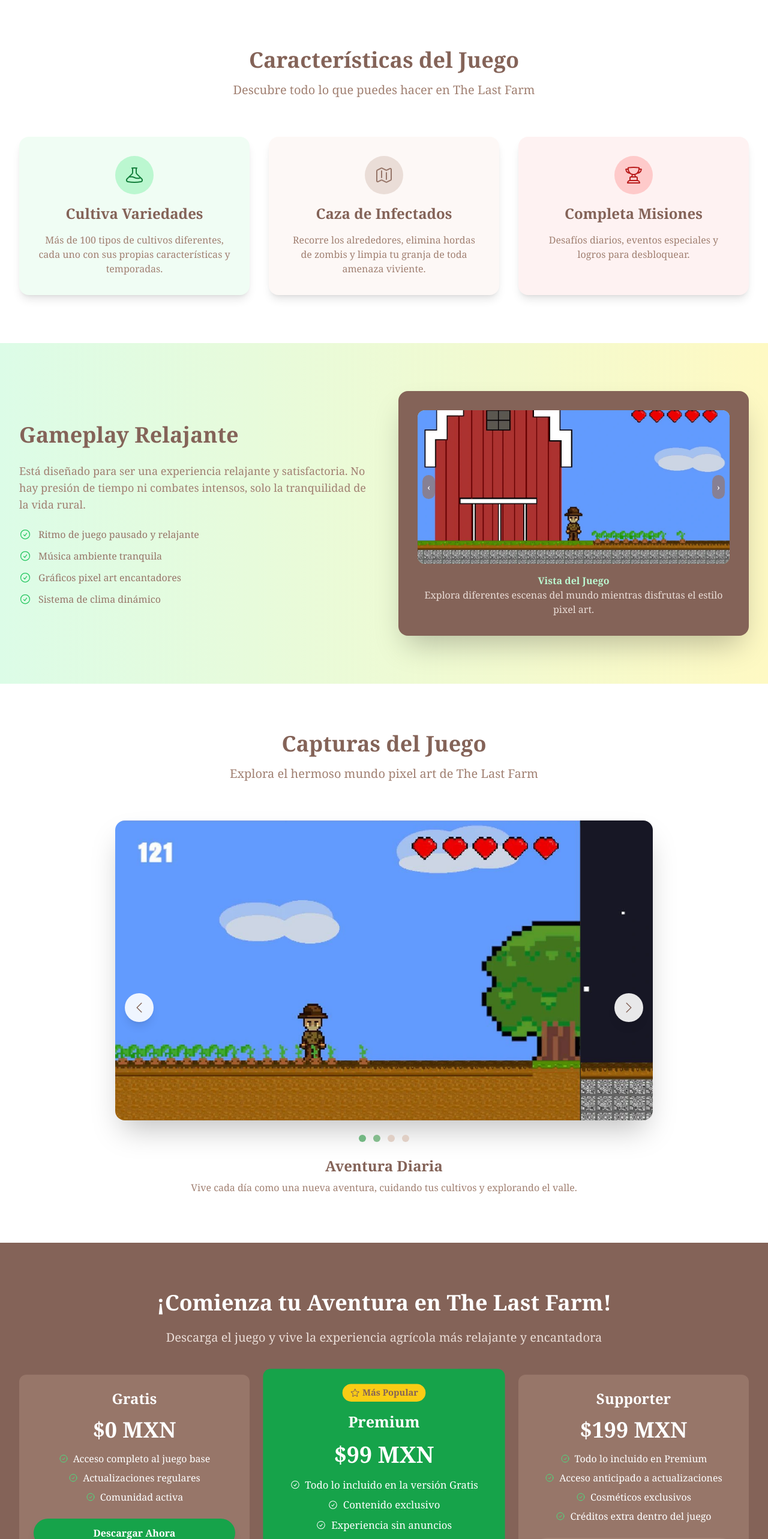
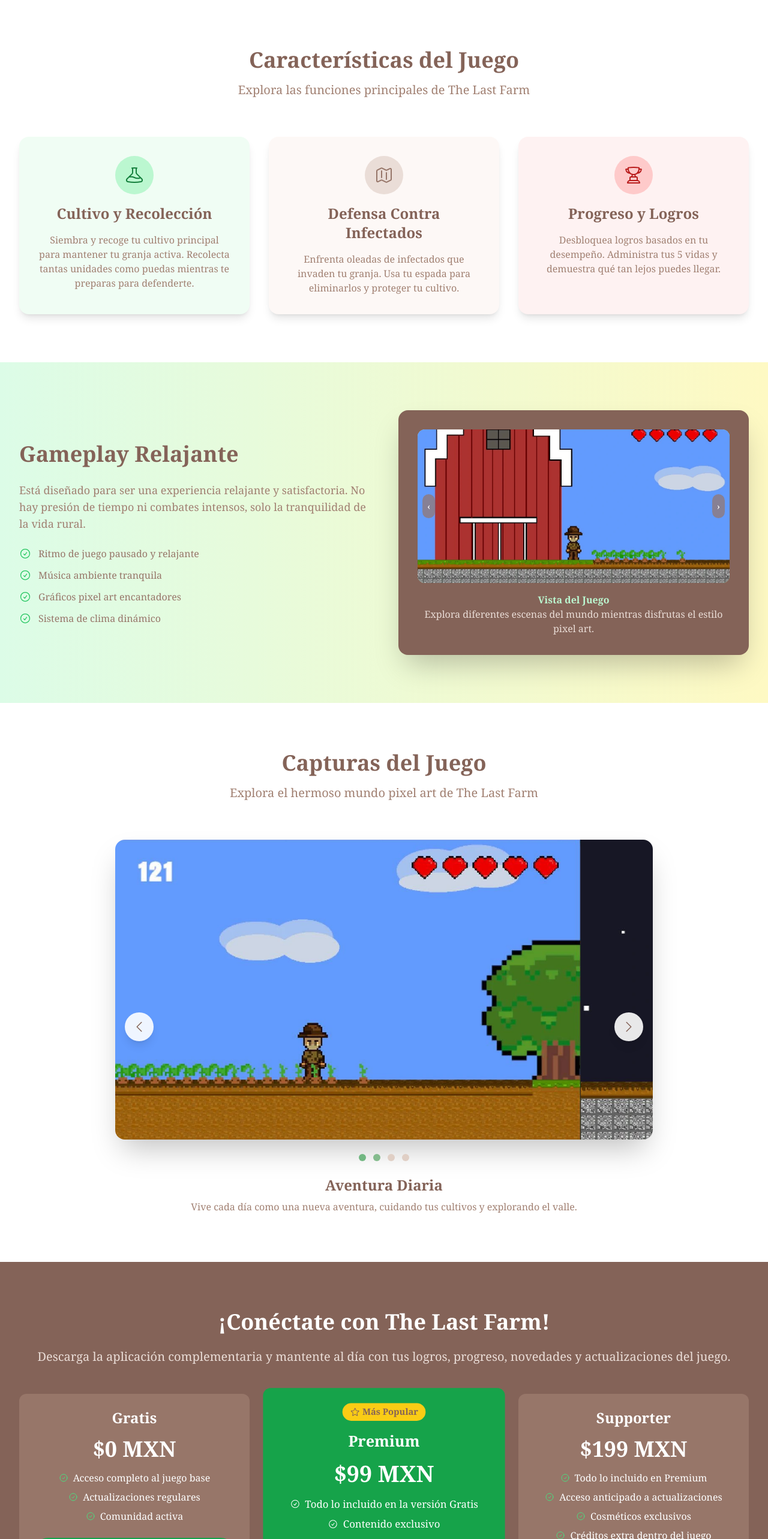
Before and after one commit to NolbertoChagala/landing_thelastfarm, a Vue app: page / in a window 1280 px wide. Shown: the part 800-3366 px from the top of the page at 60% size. Built offline with nearby package versions, Linux system fonts and the light colour scheme.

Commit message:
correcion de contextos

```diff
--- a/src/components/landing/DownloadSection.vue
+++ b/src/components/landing/DownloadSection.vue
@@ -2,11 +2,11 @@
   <section id="download" class="section-padding bg-farm-brown-800 text-white">
     <div class="container-custom text-center px-6 sm:px-0">
       <h2 class="text-3xl sm:text-4xl font-bold mb-6">
-        ¡Comienza tu Aventura en The Last Farm!
+        ¡Conéctate con The Last Farm!
       </h2>
       <p class="text-lg sm:text-xl mb-12 text-farm-brown-200">
-        Descarga el juego y vive la experiencia agrícola más relajante y
-        encantadora
+        Descarga la aplicación complementaria y mantente al día con tus logros,
+        progreso, novedades y actualizaciones del juego.
       </p>
 
       <div class="grid md:grid-cols-3 gap-8 mb-12">
@@ -112,19 +112,7 @@
           class="bg-gray-800 hover:bg-gray-700 px-6 py-3 rounded-lg transition-colors flex items-center justify-center space-x-2 w-full md:w-auto"
         >
           <DevicePhoneMobileIcon class="w-5 h-5" />
-          <span>App Store</span>
-        </button>
-        <button
-          class="bg-gray-800 hover:bg-gray-700 px-6 py-3 rounded-lg transition-colors flex items-center justify-center space-x-2 w-full md:w-auto"
-        >
-          <DevicePhoneMobileIcon class="w-5 h-5" />
-          <span>Google Play</span>
-        </button>
-        <button
-          class="bg-gray-800 hover:bg-gray-700 px-6 py-3 rounded-lg transition-colors flex items-center justify-center space-x-2 w-full md:w-auto"
-        >
-          <ComputerDesktopIcon class="w-5 h-5" />
-          <span>Windows</span>
+          <span>Descargar desde MediaFire</span>
         </button>
       </div>
     </div>
--- a/src/components/landing/FeaturesSection.vue
+++ b/src/components/landing/FeaturesSection.vue
@@ -6,11 +6,12 @@
           Características del Juego
         </h2>
         <p class="text-xl text-farm-brown-600">
-          Descubre todo lo que puedes hacer en The Last Farm
+          Explora las funciones principales de The Last Farm
         </p>
       </div>
 
       <div class="grid md:grid-cols-2 lg:grid-cols-3 gap-8">
+        <!-- Cultivo principal -->
         <div
           class="bg-farm-green-50 rounded-2xl p-8 text-center shadow-lg hover:shadow-xl transition-shadow"
         >
@@ -20,14 +21,16 @@
             <BeakerIcon class="w-8 h-8 text-farm-green-700" />
           </div>
           <h3 class="text-2xl font-semibold text-farm-brown-800 mb-4">
-            Cultiva Variedades
+            Cultivo y Recolección
           </h3>
           <p class="text-farm-brown-600">
-            Más de 100 tipos de cultivos diferentes, cada uno con sus propias
-            características y temporadas.
+            Siembra y recoge tu cultivo principal para mantener tu granja
+            activa. Recolecta tantas unidades como puedas mientras te preparas
+            para defenderte.
           </p>
         </div>
 
+        <!-- Combate básico -->
         <div
           class="bg-farm-brown-50 rounded-2xl p-8 text-center shadow-lg hover:shadow-xl transition-shadow"
         >
@@ -37,14 +40,15 @@
             <MapIcon class="w-8 h-8 text-farm-brown-700" />
           </div>
           <h3 class="text-2xl font-semibold text-farm-brown-800 mb-4">
-            Caza de Infectados
+            Defensa Contra Infectados
           </h3>
           <p class="text-farm-brown-600">
-            Recorre los alrededores, elimina hordas de zombis y limpia tu granja
-            de toda amenaza viviente.
+            Enfrenta oleadas de infectados que invaden tu granja. Usa tu espada
+            para eliminarlos y proteger tu cultivo.
           </p>
         </div>
 
+        <!-- Progreso del jugador -->
         <div
           class="bg-red-50 rounded-2xl p-8 text-center shadow-lg hover:shadow-xl transition-shadow"
         >
@@ -54,10 +58,11 @@
             <TrophyIcon class="w-8 h-8 text-red-700" />
           </div>
           <h3 class="text-2xl font-semibold text-farm-brown-800 mb-4">
-            Completa Misiones
+            Progreso y Logros
           </h3>
           <p class="text-farm-brown-600">
-            Desafíos diarios, eventos especiales y logros para desbloquear.
+            Desbloquea logros basados en tu desempeño. Administra tus 5 vidas y
+            demuestra qué tan lejos puedes llegar.
           </p>
         </div>
       </div>
@@ -66,12 +71,5 @@
 </template>
 
 <script setup lang="ts">
-import {
-  BeakerIcon,
-  HomeIcon,
-  HeartIcon,
-  MapIcon,
-  UsersIcon,
-  TrophyIcon,
-} from "@heroicons/vue/24/outline";
+import { BeakerIcon, MapIcon, TrophyIcon } from "@heroicons/vue/24/outline";
 </script>
```
